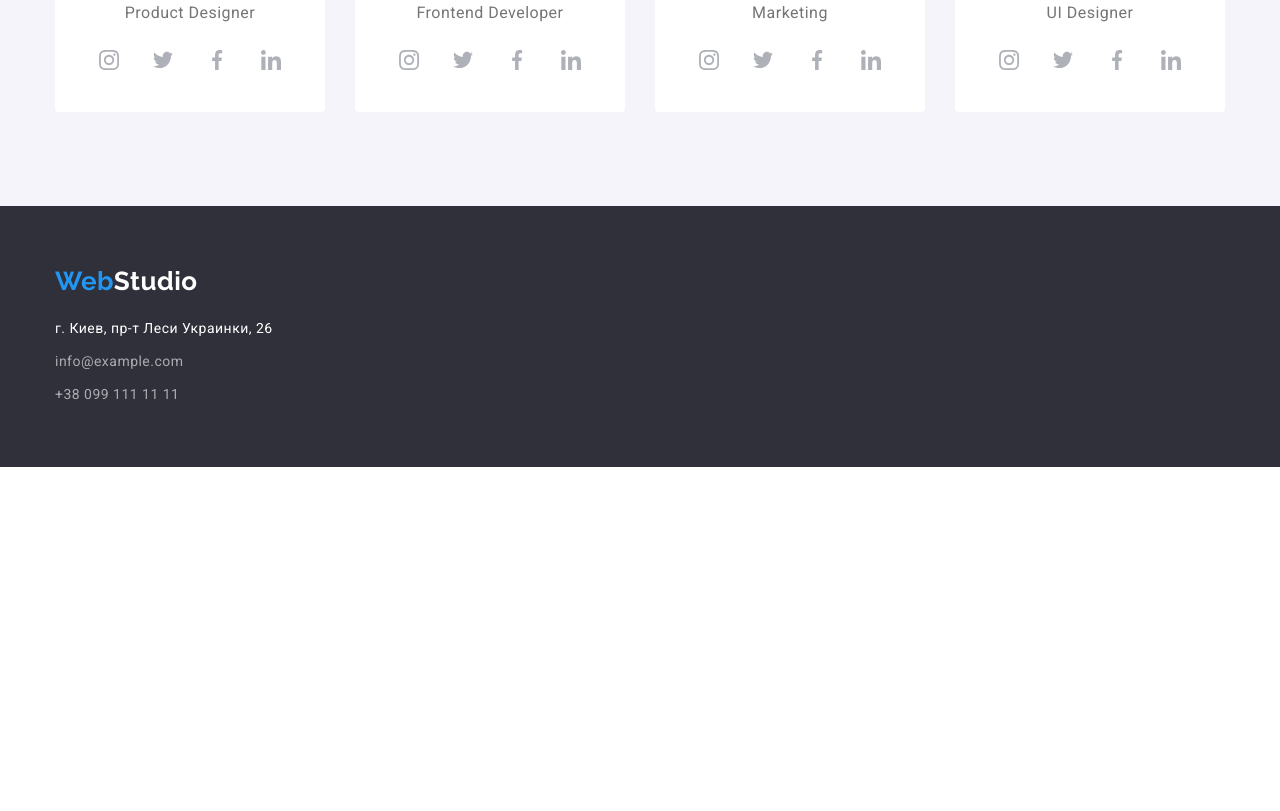
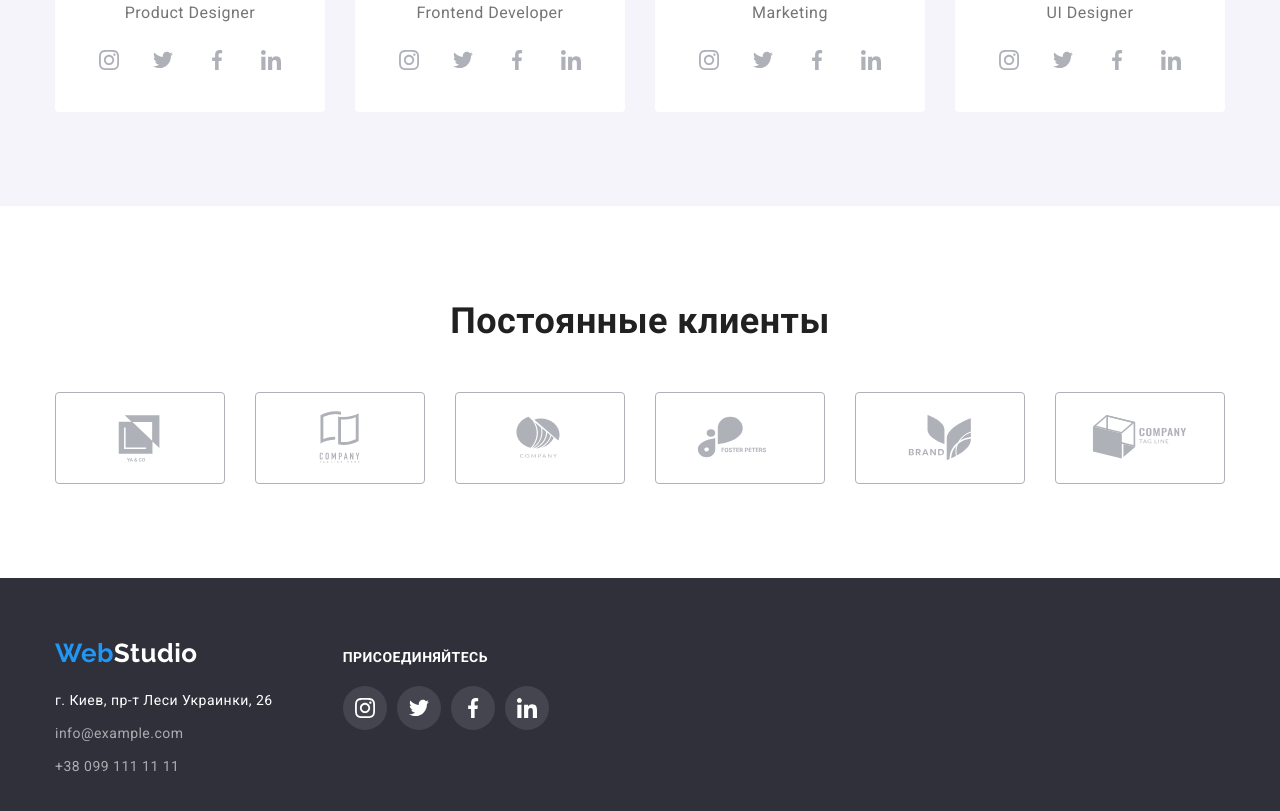
Before and after one commit to sergey-lateralus/goit-markup-hw-04, a plain HTML site: page index.html in a window 1280 px wide. Shown: the part 2193-3004 px from the top of the page. Before the commit the page ends 2660 px from the top, so only its background shows below. Drawn offline with nearby package versions, Linux system fonts and the light colour scheme.

Commit message:
Добавляет секцию Клиенты, иконки футера

```diff
--- a/css/styles.css
+++ b/css/styles.css
@@ -9,6 +9,7 @@
   --address-text-color: rgba(255, 255, 255, 0.6);
   --button-hover-color: #188ce8;
   --icon-color: #afb1b8;
+  --footer-link-color: rgba(255, 255, 255, 0.1);
 }
 
 body {
@@ -236,7 +237,7 @@ ul {
   margin-right: 30px;
 }
 
-.thumb {
+.features-thumb {
   width: 270px;
   height: 120px;
   margin-bottom: 30px;
@@ -286,8 +287,6 @@ ul {
 }
 
 .team-card {
-  /* padding-top: 30px;
-  padding-bottom: 30px; */
   padding: 30px 32px;
   border-radius: 0 0 4px 4px;
 
@@ -346,12 +345,57 @@ ul {
   fill: var(--icon-color);
 }
 
+/* Постоянные клиенты */
+.clients {
+  display: flex;
+  justify-content: space-between;
+}
+
+.clients-link {
+  display: flex;
+  align-items: center;
+  justify-content: center;
+  width: 170px;
+  height: 92px;
+  border: 1px solid #afb1b8;
+  border-radius: 4px;
+}
+
+.clients-link:hover,
+.clients-link:focus {
+  border: 1px solid var(--accent-color);
+  outline: none;
+}
+
+.clients-link:hover .icon-client,
+.clients-link:focus .icon-client {
+  fill: var(--accent-color);
+}
+
+.icon-client {
+  fill: var(--icon-color);
+}
+
 /* Футер */
 .site-footer {
   padding-top: 60px;
   padding-bottom: 60px;
 
   background-color: var(--footer-background-color);
+}
+
+.footer-container {
+  display: flex;
+  align-items: baseline;
+  width: 1200px;
+  margin-left: auto;
+  margin-right: auto;
+  padding-left: 15px;
+  padding-right: 15px;
+}
+
+.social-footer {
+  margin-left: 70px;
 }
 
 .footer-logo {
@@ -391,6 +435,40 @@ ul {
   font-size: 14px;
   line-height: 1.71;
   text-decoration: none;
+}
+
+.footer-title {
+  margin-bottom: 20px;
+
+  color: var(--primary-white-color);
+
+  font-size: 14px;
+  line-height: 1.14;
+  text-transform: uppercase;
+}
+
+.footer-social-item:not(:last-child) {
+  margin-right: 10px;
+}
+
+.footer-social-link {
+  display: flex;
+  align-items: center;
+  justify-content: center;
+  width: 44px;
+  height: 44px;
+  border-radius: 50%;
+
+  background-color: var(--footer-link-color);
+}
+
+.footer-social-link:hover,
+.footer-social-link:focus {
+  background-color: var(--accent-color);
+}
+
+.footer-social-icon {
+  fill: var(--primary-white-color);
 }
 
 /* -------PORTFOLIO------- */
--- a/index.html
+++ b/index.html
@@ -65,7 +65,7 @@
                 <h2 hidden>Особенности</h2>
                 <ul class="features list">
                     <li class="features-item">
-                        <div class="thumb">
+                        <div class="features-thumb">
                             <svg width="70px" height="70px">
                                 <use href="./images/icons.svg#icon-antenna"></use>
                             </svg>
@@ -74,7 +74,7 @@
                         <p class="list-description">Идейные соображения, а также начало повседневной работы по формированию позиции.</p>
                     </li>
                     <li class="features-item">
-                        <div class="thumb">
+                        <div class="features-thumb">
                             <svg width="70px" height="70px">
                                 <use href="./images/icons.svg#icon-clock"></use>
                             </svg>
@@ -83,7 +83,7 @@
                         <p class="list-description">Задача организации, в особенности же рамки и место обучения кадров влечет за собой.</p>
                     </li>
                     <li class="features-item">
-                        <div class="thumb">
+                        <div class="features-thumb">
                             <svg width="70px" height="70px">
                                 <use href="./images/icons.svg#icon-diagram"></use>
                             </svg>
@@ -92,7 +92,7 @@
                         <p class="list-description">Равным образом консультация с широким активом в значительной степени обуславливает.</p>
                     </li>
                     <li class="features-item">
-                        <div class="thumb">
+                        <div class="features-thumb">
                             <svg width="70px" height="70px">
                                 <use href="./images/icons.svg#icon-astronaut"></use>
                             </svg>
@@ -278,11 +278,63 @@
                 </ul>
             </div>
         </section>
+
+        <!-- Постоянные клиенты -->
+        <section class="section">
+            <div class="container">
+                <h2 class="section-title">Постоянные клиенты</h2>
+                <ul class="clients list">
+                    <li>
+                        <a class="clients-link" href="">
+                            <svg class="icon-client" width="106px" height="60px">
+                                <use href="./images/icons.svg#icon-client1"></use>
+                            </svg>
+                        </a>
+                    </li>
+                    <li>
+                        <a class="clients-link" href="">
+                            <svg class="icon-client" width="106px" height="60px">
+                                <use href="./images/icons.svg#icon-client2"></use>
+                            </svg>
+                        </a>
+                    </li>
+                    <li>
+                        <a class="clients-link" href="">
+                            <svg class="icon-client" width="106px" height="60px">
+                                <use href="./images/icons.svg#icon-client3"></use>
+                            </svg>
+                        </a>
+                    </li>
+                    <li>
+                        <a class="clients-link" href="">
+                            <svg class="icon-client" width="106px" height="60px">
+                                <use href="./images/icons.svg#icon-client4"></use>
+                            </svg>
+                        </a>
+                    </li>
+                    <li>
+                        <a class="clients-link" href="">
+                            <svg class="icon-client" width="106px" height="60px">
+                                <use href="./images/icons.svg#icon-client5"></use>
+                            </svg>
+                        </a>
+                    </li>
+                    <li>
+                        <a class="clients-link" href="">
+                            <svg class="icon-client" width="106px" height="60px">
+                                <use href="./images/icons.svg#icon-client6"></use>
+                            </svg>
+                        </a>
+                    </li>
+                </ul>
+            </div>
+        </section>
     </main>
 
     <!-- Футер -->
     <footer class="site-footer">
-        <div class="container">
+        <div class="footer-container">
+            <div>
             <a class="footer-logo" href="./index.html" lang="en">Web<span class="logo-light">Studio</span></a>
             <address class="footer-address">
                 <ul class="footer-contacts list">
@@ -297,6 +349,40 @@
                         <a class="footer-contact" href="tel:+380991111111">+38 099 111 11 11</a>
                     </li>
                 </ul>
+                </div>
+                <div class="social-footer">
+                    <h3 class="footer-title">Присоединяйтесь</h3>
+                    <ul class="social-icons list">
+                        <li class="footer-social-item">
+                            <a class="footer-social-link" href="">
+                                <svg class="footer-social-icon" width="20px" height="20px">
+                                    <use href="./images/icons.svg#icon-instagram"></use>
+                                </svg>
+                            </a>
+                        </li>
+                        <li class="footer-social-item">
+                            <a class="footer-social-link" href="">
+                                <svg class="footer-social-icon" width="20px" height="20px">
+                                    <use href="./images/icons.svg#icon-twitter"></use>
+                                </svg>
+                            </a>
+                        </li>
+                        <li class="footer-social-item">
+                            <a class="footer-social-link" href="">
+                                <svg class="footer-social-icon" width="20px" height="20px">
+                                    <use href="./images/icons.svg#icon-facebook"></use>
+                                </svg>
+                            </a>
+                        </li>
+                        <li class="footer-social-item">
+                            <a class="footer-social-link" href="">
+                                <svg class="footer-social-icon" width="20px" height="20px">
+                                    <use href="./images/icons.svg#icon-linkedin"></use>
+                                </svg>
+                            </a>
+                        </li>
+                    </ul>
+                </div>
             </address>
         </div>
     </footer>
```
